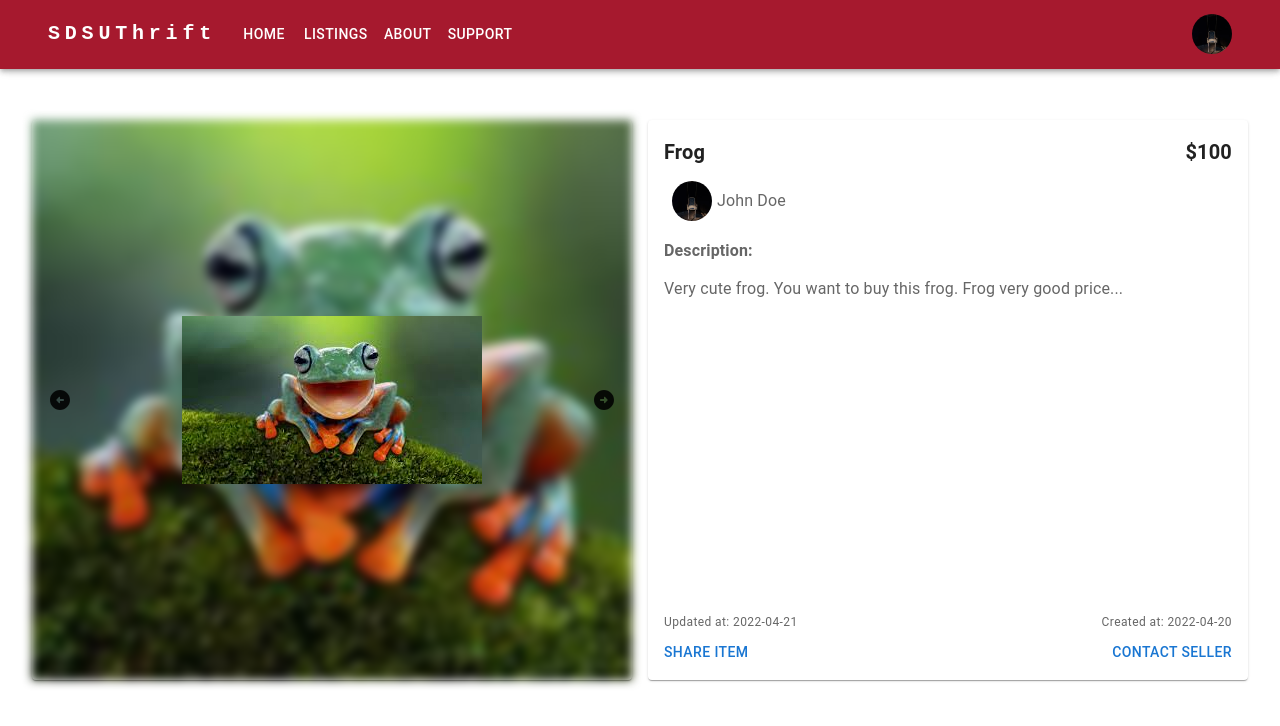
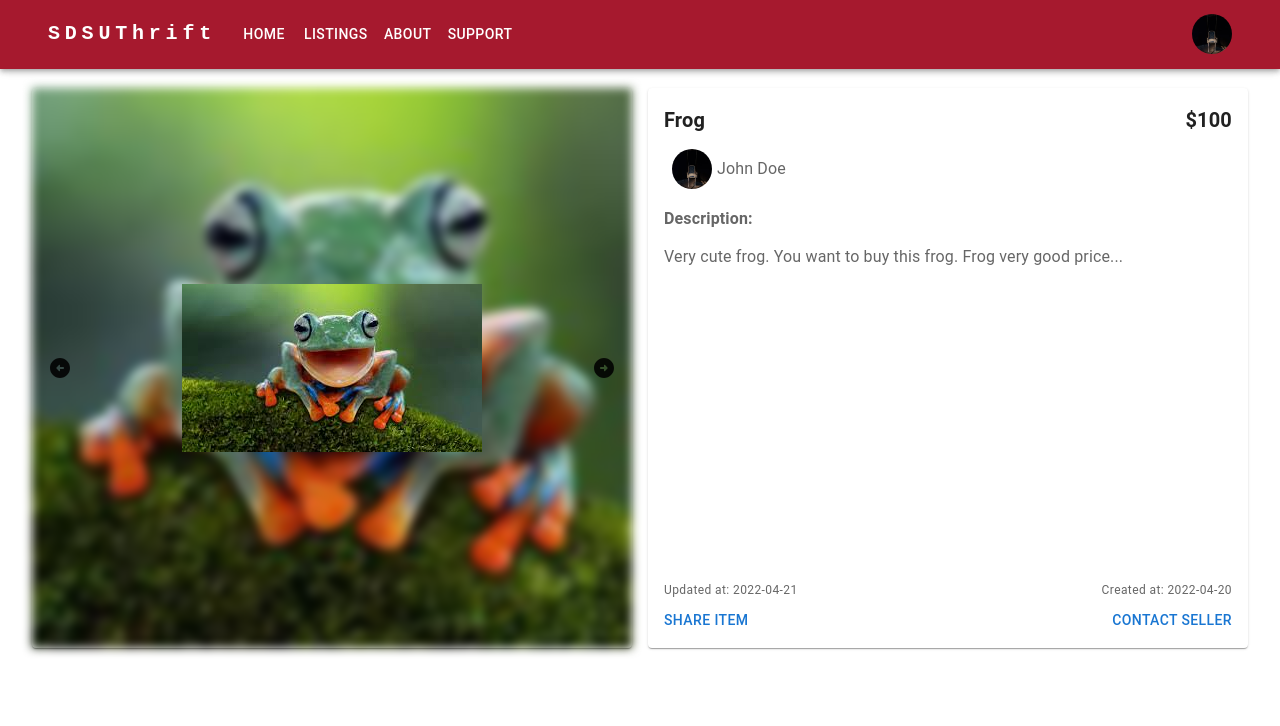
Before and after one commit to leanneallen/sdsu-thrift, a React (Vite) app in the folder thrift/frontend/: page /IndivListingPage in a window 1280 px wide. Shown: the top 726 px of the page. Built offline with nearby package versions, Linux system fonts and the light colour scheme.

Commit message:
Added Grid components to make pages more organized

```diff
--- a/thrift/frontend/src/components/GridCategory.jsx
+++ b/thrift/frontend/src/components/GridCategory.jsx
@@ -8,16 +8,14 @@ const categories = ['Browse All', 'Apparel', 'Home Furniture', 'Textbooks & Book
 
 export default function CategoryGrid() {
   return (
-    <Container maxWidth="lg">
-    <Box sx={{ flexGrow: 1 }}>
-    <Grid container spacing={{ xs: 2, md: 3 }} columns={{ xs: 4, sm: 8, md: 12 }}>
+    <Box className='category-box' sx={{ flexGrow: 1, padding: '0px', m:'0px' }}>
+    <Grid className='category-grid' sx={{padding: '0px', m:'0px'}} container spacing={{ xs: 2, md: 3 }} columns={{ xs: 4, sm: 8, md: 12 }}>
       {categories.map((category, index) => (
-        <Grid item xs={2} sm={4} md={3} key={index}>
+        <Grid classname='category-cards' sx={{padding: '0px', m:'0px'}} item xs={2} sm={4} md={3} key={index}>
           <CategoryCard key = {index} style={{height:'500px'}} categoryName={category}/>
         </Grid>
       ))}
     </Grid>
   </Box>
-  </Container>
   );
 }
--- a/thrift/frontend/src/pages/Home.jsx
+++ b/thrift/frontend/src/pages/Home.jsx
@@ -2,17 +2,58 @@ import * as React from 'react'
 import CategoryGrid from '../components/GridCategory'
 import Header from '../components/Header'
 import AdvancedCarousel from '../components/Carousel'
+import { Grid } from '@mui/material'
+import { Box, Typography } from '@mui/material'
 
 function HomePage() {
 
   return (
     <>
-      <Header/>
-      <AdvancedCarousel/>
-      <CategoryGrid />
 
+    <Grid container spacing={0} columns={12} >
+
+      <Grid item xs={12}>
+        <Header/>
+      </Grid>
+
+      <Grid item xs={12}>
+        <Box>
+          <br />
+          <br />
+        </Box>
+      </Grid>
+
+      <Grid item xs={12}>
+        <Box>
+          <Typography variant="h5" textAlign={'left'} sx={{mt: '8px', mb:'16px'}}>
+            Recent Listings
+          </Typography>
+        </Box>
+      </Grid>
+
+      <Grid item xs={12}>
+        <AdvancedCarousel/>
+      </Grid>
+
+      <Grid item xs={12}>
+        <Box>
+          <Typography variant="h5" textAlign={'left'} sx={{mb:'16px'}}>
+            Categories
+          </Typography>
+        </Box>
+      </Grid>
+
+      <Grid item xs={12}>
+        <CategoryGrid />
+      </Grid>
+
+    </Grid>
     </>
   )
 }
 
 export default HomePage
+
+{/* <Header/>
+<AdvancedCarousel/>
+<CategoryGrid /> */}
--- a/thrift/frontend/src/pages/IndivListingPage.jsx
+++ b/thrift/frontend/src/pages/IndivListingPage.jsx
@@ -4,13 +4,8 @@ import ResponsiveCarousel from '../components/ResponsiveCarousel.jsx';
 import IndivListing from "../components/IndivListing.jsx";
 import { AppBar, Grid, Paper } from '@mui/material';
 import Box from '@mui/material/Box';
-import { useTheme } from '@mui/material/styles';
-import useMediaQuery from '@mui/material/useMediaQuery';
 
 function IndivListingPage() {
-  const theme = useTheme();
-  const isSmUp = useMediaQuery(theme.breakpoints.up('sm'));
-
   const listingData = {
     title: 'Frog',
     category: 'Pet Supplies',
@@ -23,9 +18,14 @@ function IndivListingPage() {
 
   return (
     <>
-        <Header />
-        <Box sx={{ marginTop: isSmUp ? '64px' : '56px' }}>
-        <Grid container spacing={2} >
+
+      <Grid container spacing={2} columns={12}>
+        <Grid item xs={12}>
+          <Header />
+        </Grid>
+
+        <Grid item xs={12}>
+        <Grid container spacing={2} sx={{ marginTop: 0}}>
         <Grid item xs={12} sm={12} md={6}>
           <Paper sx={{  height: '100%', display: 'flex', flexDirection: 'column', justifyContent: { xs: 'flex-start', md: 'center' } }}>
             <ResponsiveCarousel />
@@ -45,24 +45,10 @@ function IndivListingPage() {
           </Paper>
         </Grid>
       </Grid>
-      </Box>
+      </Grid>
+      </Grid>
     </>
   );
 }
 
 export default IndivListingPage;
-
-
-      {/* <div style={{ display: 'flex', justifyContent: 'center', alignItems: 'center', height: 'calc(100vh - 60px)' }}>
-        <ResponsiveCarousel ref={carouselRef} />
-        <IndivListing
-          title={listingData.title}
-          category={listingData.category}
-          owner={listingData.owner}
-          description={listingData.description}
-          price={listingData.price}
-          createdAt={listingData.createdAt}
-          updatedAt={listingData.updatedAt}
-          cardSize={cardSize}
-        />
-      </div> */}
```
